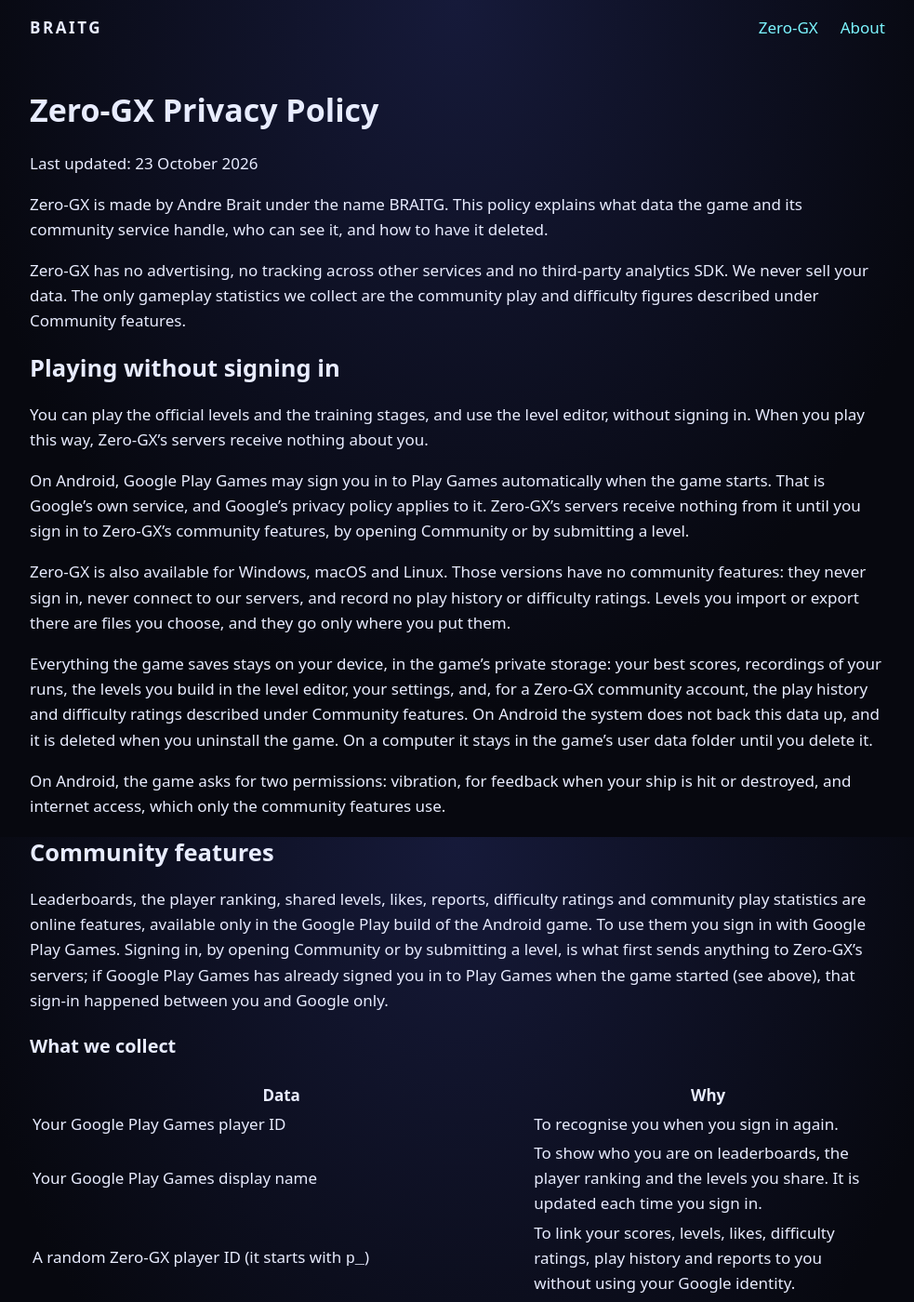
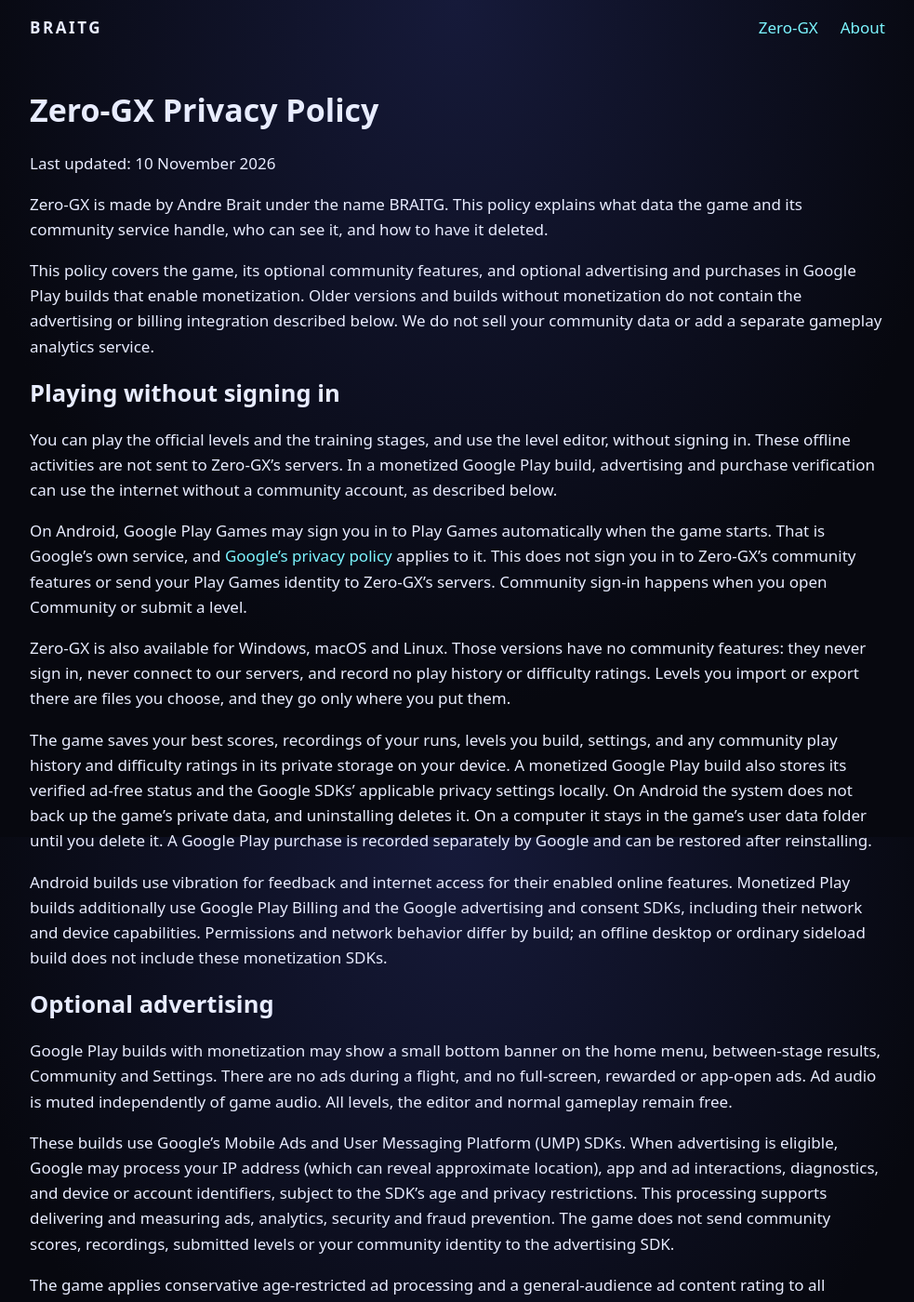
Before and after one commit to BRAITG/braitg.github.io, a Jekyll site: the page built from zero-gx/privacy.md, in a window 1280 px wide and 1400 px high. Shown: the whole window at 93% size, without its empty margins (148-1131 px from the left). Built offline with Jekyll 4.4.1, drawn with Linux system fonts in a browser that asks for light colours; some of the changed text lies outside the part shown.

Commit message:
docs: disclose optional Zero-GX ads and purchase verification (#3)

```diff
--- a/zero-gx/privacy.md
+++ b/zero-gx/privacy.md
@@ -6,27 +6,47 @@ permalink: /zero-gx/privacy/
 
 # Zero-GX Privacy Policy
 
-Last updated: 23 October 2026
+Last updated: 10 November 2026
 
 Zero-GX is made by Andre Brait under the name BRAITG. This policy explains what data the game and its community service handle, who can see it, and how to have it deleted.
 
-Zero-GX has no advertising, no tracking across other services and no third-party analytics SDK. We never sell your data. The only gameplay statistics we collect are the community play and difficulty figures described under Community features.
+This policy covers the game, its optional community features, and optional advertising and purchases in Google Play builds that enable monetization. Older versions and builds without monetization do not contain the advertising or billing integration described below. We do not sell your community data or add a separate gameplay analytics service.
 
 ## Playing without signing in
 
-You can play the official levels and the training stages, and use the level editor, without signing in. When you play this way, Zero-GX's servers receive nothing about you.
+You can play the official levels and the training stages, and use the level editor, without signing in. These offline activities are not sent to Zero-GX's servers. In a monetized Google Play build, advertising and purchase verification can use the internet without a community account, as described below.
 
-On Android, Google Play Games may sign you in to Play Games automatically when the game starts. That is Google's own service, and Google's privacy policy applies to it. Zero-GX's servers receive nothing from it until you sign in to Zero-GX's community features, by opening Community or by submitting a level.
+On Android, Google Play Games may sign you in to Play Games automatically when the game starts. That is Google's own service, and [Google's privacy policy](https://policies.google.com/privacy) applies to it. This does not sign you in to Zero-GX's community features or send your Play Games identity to Zero-GX's servers. Community sign-in happens when you open Community or submit a level.
 
 Zero-GX is also available for Windows, macOS and Linux. Those versions have no community features: they never sign in, never connect to our servers, and record no play history or difficulty ratings. Levels you import or export there are files you choose, and they go only where you put them.
 
-Everything the game saves stays on your device, in the game's private storage: your best scores, recordings of your runs, the levels you build in the level editor, your settings, and, for a Zero-GX community account, the play history and difficulty ratings described under Community features. On Android the system does not back this data up, and it is deleted when you uninstall the game. On a computer it stays in the game's user data folder until you delete it.
+The game saves your best scores, recordings of your runs, levels you build, settings, and any community play history and difficulty ratings in its private storage on your device. A monetized Google Play build also stores its verified ad-free status and the Google SDKs' applicable privacy settings locally. On Android the system does not back up the game's private data, and uninstalling deletes it. On a computer it stays in the game's user data folder until you delete it. A Google Play purchase is recorded separately by Google and can be restored after reinstalling.
 
-On Android, the game asks for two permissions: vibration, for feedback when your ship is hit or destroyed, and internet access, which only the community features use.
+Android builds use vibration for feedback and internet access for their enabled online features. Monetized Play builds additionally use Google Play Billing and the Google advertising and consent SDKs, including their network and device capabilities. Permissions and network behavior differ by build; an offline desktop or ordinary sideload build does not include these monetization SDKs.
+
+## Optional advertising
+
+Google Play builds with monetization may show a small bottom banner on the home menu, between-stage results, Community and Settings. There are no ads during a flight, and no full-screen, rewarded or app-open ads. Ad audio is muted independently of game audio. All levels, the editor and normal gameplay remain free.
+
+These builds use Google's Mobile Ads and User Messaging Platform (UMP) SDKs. When advertising is eligible, Google may process your IP address (which can reveal approximate location), app and ad interactions, diagnostics, and device or account identifiers, subject to the SDK's age and privacy restrictions. This processing supports delivering and measuring ads, analytics, security and fraud prevention. The game does not send community scores, recordings, submitted levels or your community identity to the advertising SDK.
+
+The game applies conservative age-restricted ad processing and a general-audience ad content rating to all players; it does not offer personalized advertising based on a community profile. Restricted or non-personalized advertising does not mean that Google receives no data. The Google SDKs use encrypted connections, and Google's own retention practices and privacy policy apply to the information they process. See [how Google uses information from apps that use its services](https://policies.google.com/technologies/partner-sites).
+
+UMP checks the applicable privacy requirements before advertising starts. Age-restricted treatment may mean that no consent prompt is shown. Where Google's SDK requires privacy choices, **Settings → Privacy choices** lets you revisit them, including after buying ad removal. If consent or advertising is unavailable, the game remains usable. Following verified ad removal, the game stops requesting and displaying ads; information already processed by Google is not erased by that purchase.
+
+## Optional Remove ads purchase
+
+In monetized Google Play builds, **Remove ads** is an optional, one-time purchase through Google Play, not a subscription or gameplay currency. The app displays the price and currency supplied by Google Play for your region. See the [Terms of Service](/zero-gx/terms/) for purchase and refund information.
+
+Google processes payment and keeps its purchase records under its own policies. Zero-GX does not receive your card number, payment credentials or billing address. To verify and acknowledge the purchase, the app sends its Google Play purchase token to Zero-GX's server over HTTPS. The server sends the token to Google's Android Publisher API and reads the purchase's product, status and acknowledgement information. No community sign-in is required, and the purchase is not attached to a Zero-GX community account.
+
+Our server processes the purchase token and Google's response only for that verification request; it does not save them to the community database or application logs. Cloudflare processes the request and its IP address to deliver the service and limit abuse. A verified ad-free status is cached in the app's private storage. Network or service errors do not deliberately remove an already verified entitlement; a current confirmed missing, cancelled or refunded purchase can remove it.
+
+Use **Restore purchases** with the Google Play account that owns the purchase if needed. Uninstalling or deleting a community account does not cancel the purchase or delete Google's payment records. For Google-held purchase information and refunds, use Google Play's purchase history and support options; contact us if the game's entitlement or restoration is wrong.
 
 ## Community features
 
-Leaderboards, the player ranking, shared levels, likes, reports, difficulty ratings and community play statistics are online features, available only in the Google Play build of the Android game. To use them you sign in with Google Play Games. Signing in, by opening Community or by submitting a level, is what first sends anything to Zero-GX's servers; if Google Play Games has already signed you in to Play Games when the game started (see above), that sign-in happened between you and Google only.
+Leaderboards, the player ranking, shared levels, likes, reports, difficulty ratings and community play statistics are online features, available only in the Google Play build of the Android game. To use them you sign in with Google Play Games. Opening Community or submitting a level starts that community sign-in. Advertising and purchase verification, when enabled, are separate and do not require it.
 
 ### What we collect
 
@@ -51,7 +71,7 @@ When you sign in, submit a level, post a score or sync your play history, we als
 - Google Play Integrity confirms that the request comes from the genuine Zero-GX app on a genuine Android device. This stops cheating. We read the result and discard it.
 - Our hosting provider uses your IP address to limit how often anyone can try to sign in. This stops abuse. We do not store your IP address.
 
-We do not collect your email address, contacts, location, advertising ID or any other data from your Google account.
+The community service does not collect your email address, contacts, precise location, advertising ID or other Google account information beyond the Play Games player ID and display name listed above. The separate Google advertising SDK's data practices are described under Optional advertising.
 
 ### Who can see it
 
@@ -76,12 +96,12 @@ Rejected submissions stay visible there too. Submitted levels are shared under t
 
 ### Services that process the data
 
-- **Cloudflare** hosts the community server, its database (including play history and difficulty ratings) and the stored run recordings.
-- **Google** provides the Play Games sign-in and the Play Integrity check, and distributes the game through Google Play. Google's own sign-in to Play Games at the start of the game is covered by Google's privacy policy, not by this one.
+- **Cloudflare** hosts the community and purchase-verification server, its community database (including play history and difficulty ratings) and the stored run recordings.
+- **Google** provides Play Games sign-in, Play Integrity, Play Billing, purchase verification, and advertising and privacy SDKs in builds that enable them. It also distributes the game through Google Play. Google's own services are subject to Google's privacy policy.
 - **GitHub** hosts the public levels repository, where submissions are reviewed.
 - **jsDelivr** delivers the shared level files to the game. Like any website, it receives your IP address when the game downloads a level; see the [jsDelivr privacy policy](https://www.jsdelivr.com/terms/privacy-policy-jsdelivr-net).
 
-We share your data with no one else.
+The community data is shared only with the services and audiences described in this policy. Google processes advertising and payment information separately as described above.
 
 ### How long we keep it
 
@@ -93,6 +113,8 @@ On your device, the play history and ratings for your account stay in the game's
 
 You can delete your community account at any time in the game: open Community, choose **Settings**, then under **Account** choose **Delete my community account** and confirm. It takes effect at once. If you can no longer sign in, email [support@braitg.dev](mailto:support@braitg.dev) with the subject "Delete my Zero-GX data" and the display name you use in the game, and we will delete it within 30 days. To delete everything stored only on your device, uninstall the game.
 
+Community deletion does not erase Google's advertising or purchase records, cancel your purchase, or remove the game's independent ad-free entitlement. Privacy choices and Google's privacy controls apply to Google-held information. Uninstalling removes the game's local cache, not Google's purchase record.
+
 Deleting your community account removes your Google Play Games player ID, your display name, your scores and run recordings, your likes, your reports, your play history and your difficulty ratings from our servers, together with the per-level figures built from them. Run recordings are removed from storage within a day. The app also removes the play history and ratings it holds for that account on your device, including any not yet sent, so unsent activity from a deleted account cannot restore its history under a new account. The play figures for each level are recalculated without the deleted records.
 
 The levels you submitted stay in the game and in the public repository, shown as by "Deleted player". The random Zero-GX player ID stays on them and on the reports you filed, but nothing links it to you any more. The difficulty you suggested for them, and any label a moderator set, stay with each level. Your display name stays in the history of the public level list until we rewrite that history. If you ask, we rewrite it, and we also remove your levels from the repository and its history. Copies that other people made under the level licence, and copies kept by third-party archives, are outside our control.
@@ -101,11 +123,11 @@ The levels you submitted stay in the game and in the public repository, shown as
 
 Depending on where you live, you may have the right to access the data we hold about you, to correct it, to have it deleted, to object to its use, and to receive a copy of it. To use any of these rights, email [support@braitg.dev](mailto:support@braitg.dev). If you live in the European Union or the United Kingdom, you may also complain to your data protection authority.
 
-We use your data to provide the community features you asked for, to produce play figures and difficulty ratings for community levels, and in our legitimate interest in keeping leaderboards fair and the community safe.
+We use community data to provide the features you ask for, to produce play figures and difficulty ratings, and in our legitimate interest in keeping leaderboards fair and the community safe. Purchase verification is needed to provide and protect the optional ad-free purchase. Advertising and SDK storage are subject to applicable legal requirements and the SDK's age/privacy restrictions; we request consent where required and do not make buying ad removal a condition of using the game.
 
 ## Children
 
-Zero-GX is meant for players aged 13 and over. We do not knowingly collect data from children under 13. If you think a child under 13 has used the community features, email us and we will delete their data.
+Zero-GX is meant for players aged 13 and over. We do not knowingly collect community data from children under 13. The advertising integration applies conservative age-restricted processing to all players, rather than asking children to consent to personalized ads. This does not make Zero-GX an under-13 service. If you think a child under 13 has used the community features, email us and we will delete their data.
 
 ## Changes to this policy
 
```
